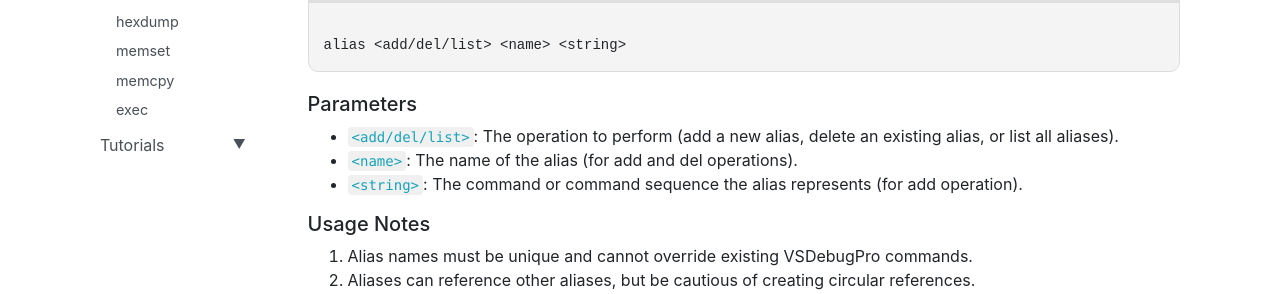
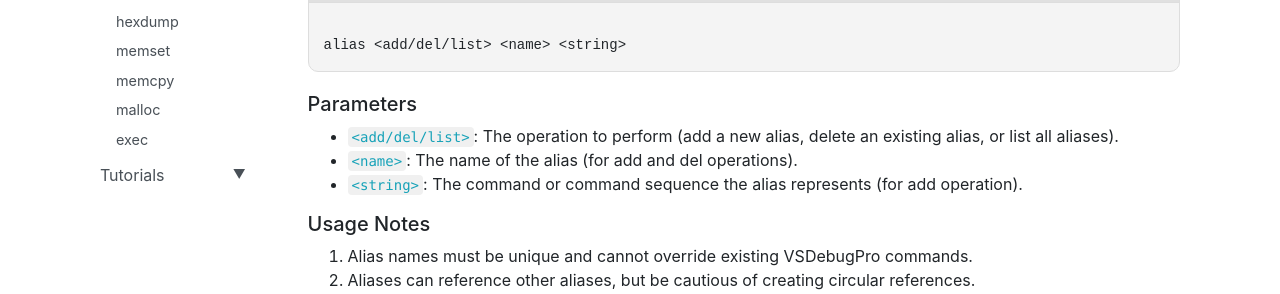
Before and after one commit to ovidiuvio/www.vsdebug.pro, a Jekyll site: the page built from pages/docs/alias.md, in a window 1280 px wide. Shown: the part 519-813 px from the top of the page. Built offline with Jekyll 4.4.1, drawn with Linux system fonts in a browser that asks for light colours.

Commit message:
Add link to malloc docs

```diff
--- a/_includes/banner.html
+++ b/_includes/banner.html
@@ -8,6 +8,5 @@
             <footer class="text-monospace">Enhanced debugging for Visual C/C++, C#. Dump blocks of data, load data in memory and more.
             </footer>
         </div>
-
     </div>
 </div>
--- a/_includes/docs-toc.html
+++ b/_includes/docs-toc.html
@@ -40,6 +40,11 @@
         <li class="nav-item {% if page.url == '/pages/docs/memcpy.html' %}current{% endif %}">
           <a class="nav-link" href="/pages/docs/memcpy.html">
             <span class="nav-text">memcpy</span>
+          </a>
+        </li>
+        <li class="nav-item {% if page.url == '/pages/docs/malloc.html' %}current{% endif %}">
+          <a class="nav-link" href="/pages/docs/malloc.html">
+            <span class="nav-text">malloc</span>
           </a>
         </li>
         <li class="nav-item {% if page.url == '/pages/docs/exec.html' %}current{% endif %}">
```
